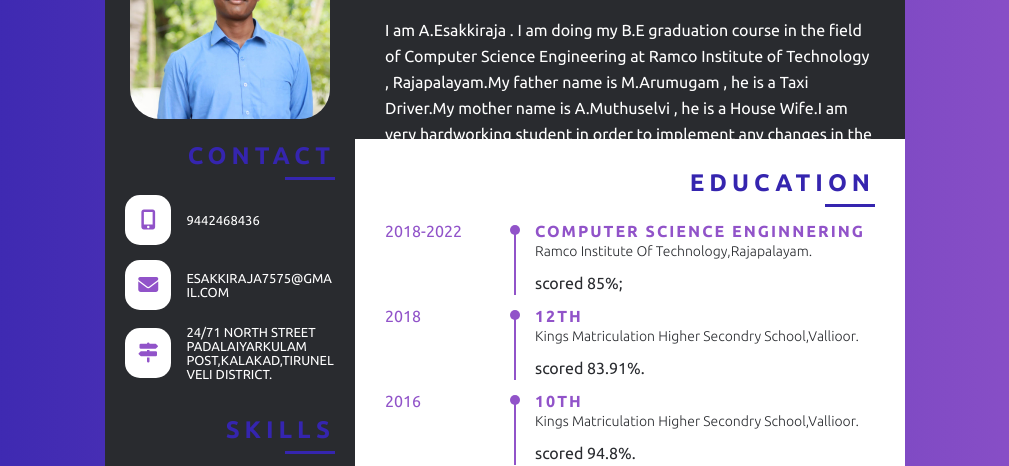
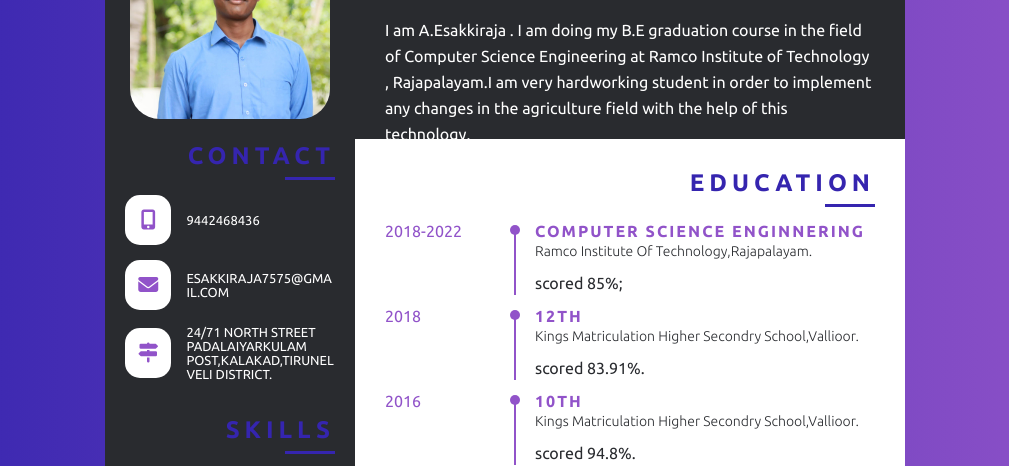
Before and after one commit to Esakkiraja1/Resume, a plain HTML site: page index.html in a window 1280 px wide. Shown: the part 126-592 px from the top of the page, without its empty margins (135-1144 px from the left). Drawn offline with Linux system fonts and the light colour scheme.

Commit message:
Update index.html

```diff
--- a/index.html
+++ b/index.html
@@ -119,7 +119,7 @@
 						</div>
 					</div>
 					<div class="about">
-I am A.Esakkiraja . I am doing my B.E graduation course in the field of Computer Science Engineering at Ramco Institute of Technology , Rajapalayam.My father name is M.Arumugam , he is a Taxi Driver.My mother name is A.Muthuselvi , he is a House Wife.I am very hardworking student in order to implement any changes in the agriculture field with the help of this technology.
+I am A.Esakkiraja . I am doing my B.E graduation course in the field of Computer Science Engineering at Ramco Institute of Technology , Rajapalayam.I am very hardworking student in order to implement any changes in the agriculture field with the help of this technology.
 					</div>
 				</div>
 				<div class="right_inner">
```
